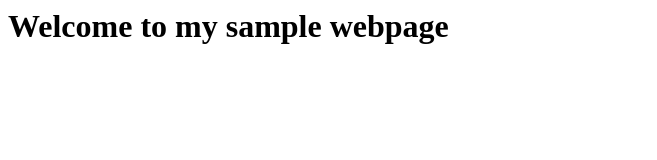
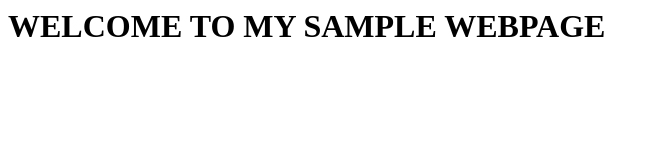
Before and after one commit to jittopv/testcicd, a plain HTML site: page index.html in a window 1280 px wide. Shown: the whole page, without its empty margins (0-657 px from the left). Drawn offline with Linux system fonts and the light colour scheme.

Commit message:
Update index.html

```diff
--- a/index.html
+++ b/index.html
@@ -1 +1 @@
-<html><h1>Welcome to my sample webpage </h1></html>
+<html><h1>WELCOME TO MY SAMPLE WEBPAGE </h1></html>
```
